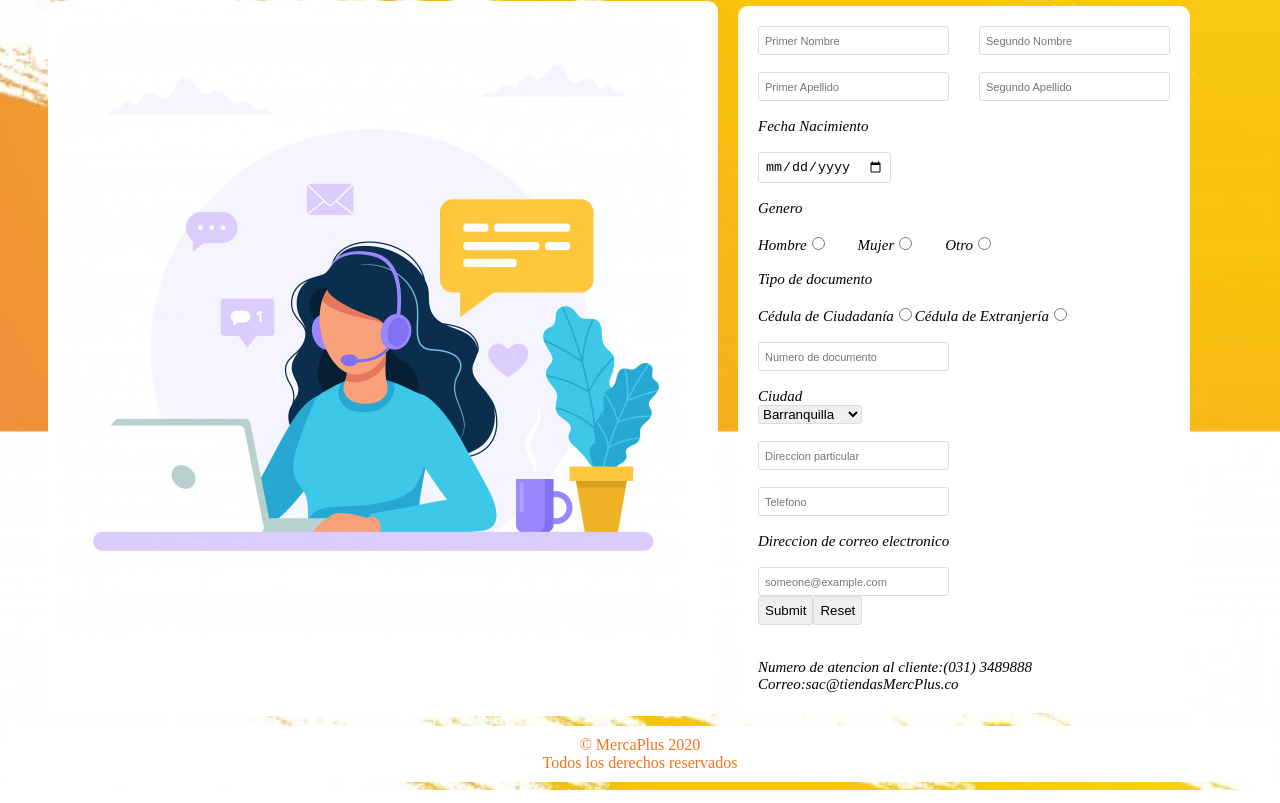
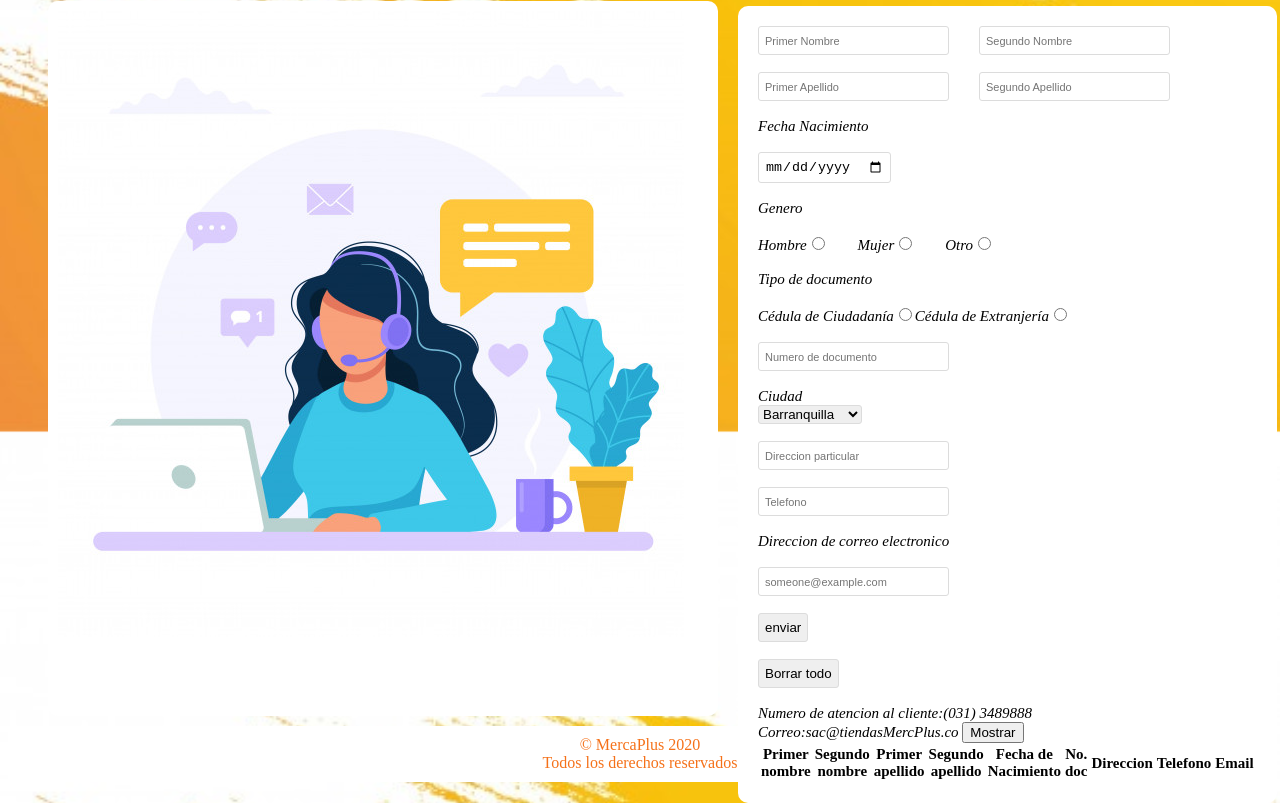
Before and after one commit to J-0-5/J-0-5.github.io, a plain HTML site: page html/contactenos.html in a window 1280 px wide. Shown: the part 464-1267 px from the top of the page. Drawn offline with Linux system fonts and the light colour scheme.

Commit message:
Update contactenos.html

```diff
--- a/html/contactenos.html
+++ b/html/contactenos.html
@@ -11,7 +11,7 @@
 
 <body>
     <div class="encabezado"><img src="../img/enc.jpg" alt="MercaPlus"></div>
-
+    <script src="../js/contactenos.js"></script>
     <nav>
         <ul class="menu">
             <li class="item"><a href="../index.html">Inicio</a></li>
@@ -31,22 +31,23 @@
         <div class="contacto">
             <img src="../img/co.jpg" alt="Contactenos">
         </div>
+
         <div class="formulario">
-            <form>
+             <form id="form">
 
-                <input type="text" placeholder="Primer Nombre">&emsp;&emsp;<input type="text"
-                    placeholder="Segundo Nombre"><br><br>
-                <input type="text" placeholder="Primer Apellido">&emsp;&emsp;<input type="text"
-                    placeholder="Segundo Apellido"><br><br>
+                <input type="text" placeholder="Primer Nombre" id="nombre1">&emsp;&emsp;<input type="text"
+                    placeholder="Segundo Nombre" id="nombre2"><br><br>
+                <input type="text" placeholder="Primer Apellido" id="apellido1">&emsp;&emsp;<input type="text"
+                    placeholder="Segundo Apellido" id="apellido2"><br><br>
                 <label> Fecha Nacimiento</label><br><br>
-                <input type="date"><br><br>
+                <input type="date" id="fechanac"><br><br>
                 <label>Genero</label><br><br>
-                <label>Hombre</label><input type="radio" name="Genero">&emsp;&emsp;<label>Mujer</label><input
-                    type="radio" name="Genero">&emsp;&emsp;<label>Otro</label><input type="radio" name="Genero"><br><br>
+                <label>Hombre</label><input type="radio" name="Genero" id="genero">&emsp;&emsp;<label>Mujer</label><input
+                    type="radio" name="Genero" id="genero">&emsp;&emsp;<label>Otro</label><input type="radio" name="Genero" id= "genero "><br><br>
                 <label>Tipo de documento</label><br><br>
                 <label>Cédula de Ciudadanía</label><input type="radio" name="documento"><label>Cédula de
                     Extranjería</label><input type="radio" name="documento"><br><br>
-                <input type="number" placeholder="Numero de documento"><br><br>
+                <input type="number" placeholder="Numero de documento" id="nodoc"><br><br>
                 <label>Ciudad</label><br>
                 <select>
                     <option value="">Barranquilla</option>
@@ -56,16 +57,37 @@
                     <option value="">Medellin</option>
                     <option value="">Santa Marta</option>
                 </select><br><br>
-                <input type="text" placeholder="Direccion particular"><br><br>
-                <input type="tel" placeholder="Telefono"><br><br>
+                <input type="text" placeholder="Direccion particular" id="direccion"><br><br>
+                <input type="tel" placeholder="Telefono" id="telefono"><br><br>
                 <label>Direccion de correo electronico</label><br><br>
-                <input type="email" placeholder="someone@example.com"><br>
-                <input type="submit"><input type="reset">
-                <br><br><br>
+                <input type="email" placeholder="someone@example.com" id="email"><br><br>
+                <input type="submit" value="enviar">
+                <br><br>
+                <input type="reset" value="Borrar todo">
+                <br><br>
                 <label for="contacto">Numero de atencion al cliente:(031) 3489888
                     <br>Correo:sac@tiendasMercPlus.co</label>
+                <button class="btn_show" id="mostrar">Mostrar</button>
             </form>
+            <div>
+                <table class="table_clientes" id="tabla">
 
+                    <thead>
+                        <th>Primer nombre</th>
+                        <th>Segundo nombre</th>
+                        <th>Primer apellido</th>
+                        <th>Segundo apellido</th>
+                        <th>Fecha de Nacimiento</th>
+                        <th>No. doc</th>
+                        <th>Direccion</th>
+                        <th>Telefono</th>
+                        <th>Email</th>
+                    </thead>
+                    <tbody>
+
+                    </tbody>
+                </table>
+            </div>
         </div>
     </div>
 
```
